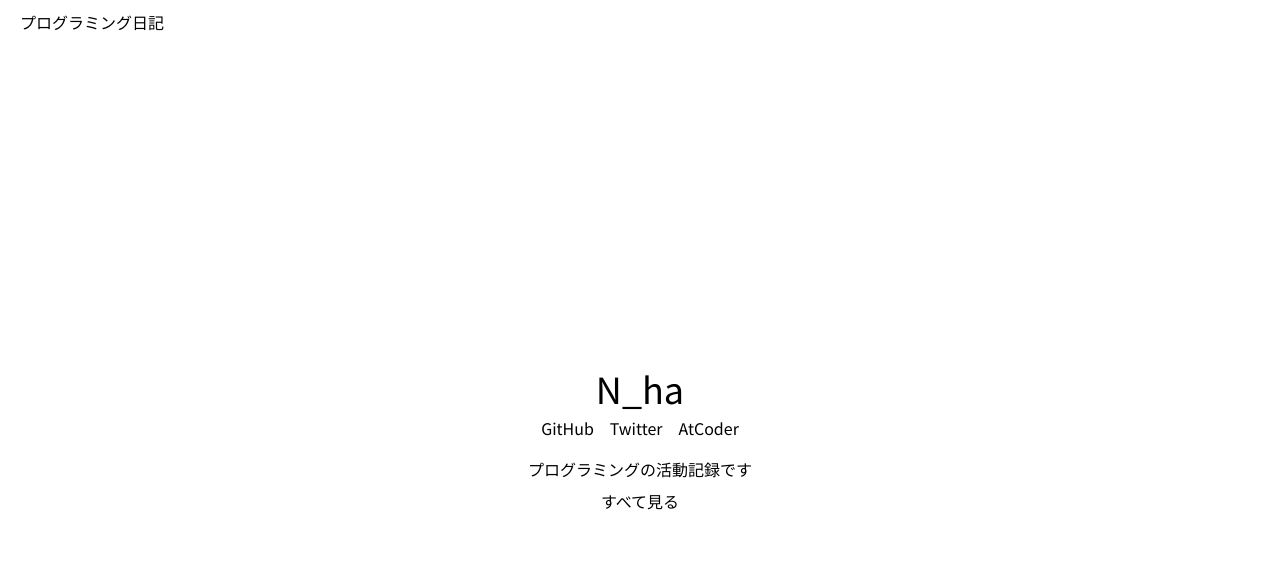
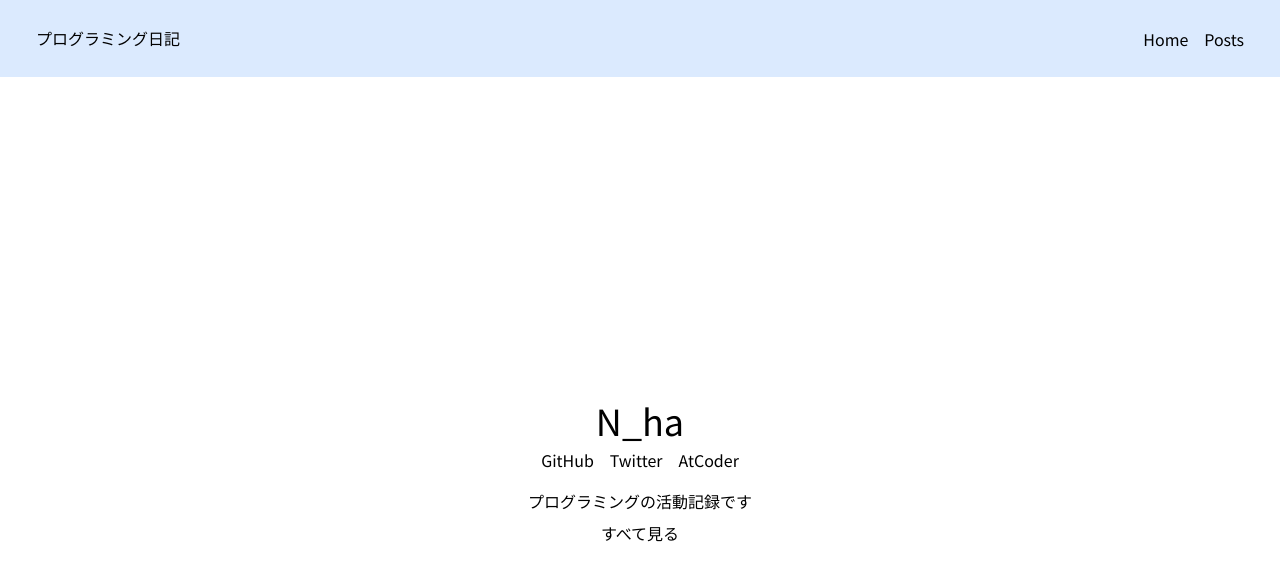
Before and after one commit to N-ha-1050/engine-blog, a Next.js app: page / in a window 1280 px wide. Shown: the top 580 px of the page. Built offline with nearby package versions, Linux system fonts and the light colour scheme; a web font is replaced by a local one.

Commit message:
ナビゲーションバーの作成

```diff
--- a/src/components/Header.tsx
+++ b/src/components/Header.tsx
@@ -1,14 +1,28 @@
 import Link from 'next/link'
-
+import React from 'react'
+import { MenuLink, MenuLinkProps } from './MeunLink'
+const menuLinks: MenuLinkProps[] = [
+  { text: 'Home', to: '/' },
+  { text: 'Posts', to: '/posts' },
+]
 const Header = () => {
+  const [isOpen, setOpen] = React.useState<boolean>(false)
   return (
-    <header className="flex items-center py-2.5 px-5 max-w-7xl mx-auto">
+    <header className="bg-blue-100">
+      <nav className="py-2.5 px-5 max-w-7xl mx-auto md:flex md:items-center md:justify-between">
+        <div className="flex justify-between items-center">
           <Link
             href="/"
-        className="border-b border-transparent duration-200 hover:opacity-80 hover:border-blue-950"
+            className="m-4 border-b border-transparent duration-200 hover:opacity-80 hover:border-blue-950"
           >
             プログラミング日記
           </Link>
+          <button
+            onClick={() => setOpen(!isOpen)}
+            className="m-4 border-b border-transparent duration-200 hover:opacity-80 hover:border-blue-950 md:hidden"
+          >
+            Menu
+          </button>
           {/* <Link
         href="/"
         className="text-4xl py-5 px-5 bg-blue-400 text-blue-950 rounded-full"
@@ -17,6 +31,15 @@ const Header = () => {
       </Link> */}
           {/* <div className="flex-1" />
       <button className="text-blue-950">Menu</button> */}
+        </div>
+        <div className={`${isOpen ? 'block' : 'hidden'} md:block`}>
+          <ul className="p-2 flex flex-col md:flex-row items-center">
+            {menuLinks.map((menuLink) => (
+              <MenuLink key={menuLink.text} {...menuLink} />
+            ))}
+          </ul>
+        </div>
+      </nav>
     </header>
   )
 }
--- /dev/null
+++ b/src/components/MeunLink.tsx
@@ -0,0 +1,18 @@
+import Link from 'next/link'
+
+export type MenuLinkProps = {
+  text: string
+  to: string
+}
+
+export const MenuLink = ({ text, to }: MenuLinkProps) => {
+  return (
+    <li className="self-stretch ">
+      <Link href={to}>
+        <p className="text-center hover:bg-blue-50 p-2 rounded duration-200 hover:opacity-80">
+          {text}
+        </p>
+      </Link>
+    </li>
+  )
+}
--- a/src/pages/index.tsx
+++ b/src/pages/index.tsx
@@ -4,7 +4,7 @@ import Link from 'next/link'
 
 const socialLinks: SocialLinkProps[] = [
   { url: 'https://github.com/N-ha-1050', displayName: 'GitHub' },
-  { url: 'https://twitter.com/N_ha_ycu', displayName: 'Twitter' },
+  { url: 'https://twitter.com/N_ha_1050', displayName: 'Twitter' },
   { url: 'https://atcoder.jp/users/N_ha_1050', displayName: 'AtCoder' },
 ]
 
```
Lines whose indentation alone changed are shown as unchanged.
